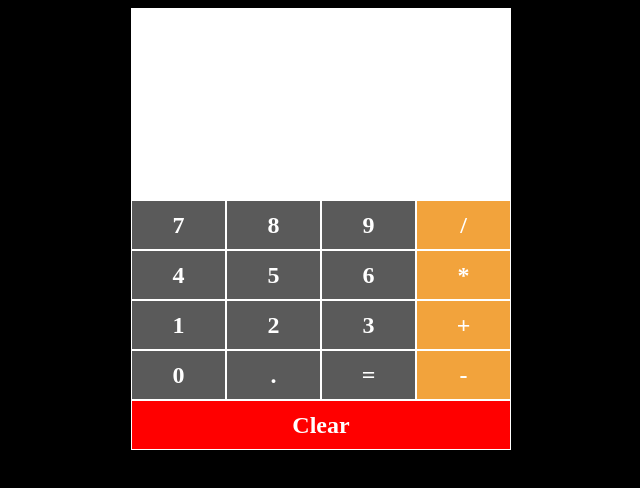
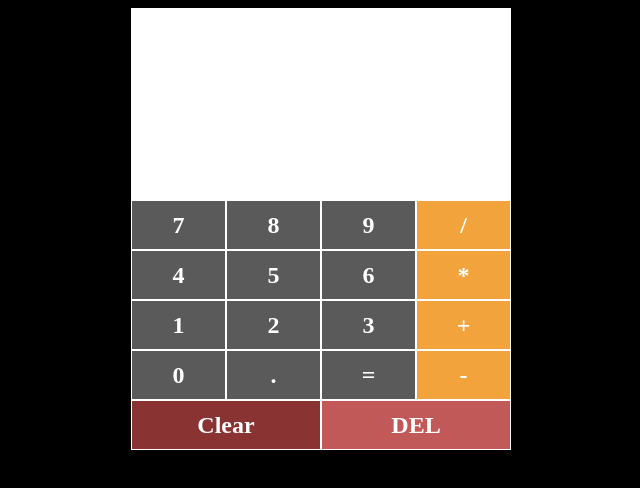
Before and after one commit to vincent-zola/calculator_react_simple, a React (Create React App) app: page / in a window 1280 px wide. Shown: the top 488 px of the page, without its empty margins (319-959 px from the left). Built offline with nearby package versions, Linux system fonts and the light colour scheme.

Commit message:
Added DEL button

```diff
--- a/src/App.css
+++ b/src/App.css
@@ -18,3 +18,7 @@ body {
   .row {
     display: flex;
   }
+
+  .mistakes{
+    display: flex;
+  }
--- a/src/App.js
+++ b/src/App.js
@@ -5,11 +5,17 @@ import Input from "./components/Input";
 import * as math from "mathjs";
 
 const App = () => {
+  // stores our typed input
   const [text, setText] = useState("");
+  // stores result
   const [result, setResult] = useState("");
-
+  // Add item to text array
   const addToText = (val) => {
     setText((text) => [...text, val]);
+  };
+  // Delete last item from text array
+  const removeFromText = () => {
+    setText((text) => text.slice(0, -1));
   };
 
   const calculateResult = () => {
@@ -19,10 +25,10 @@ const App = () => {
       setResult(math.evaluate(input));
       setText("");
     } catch (error) {
-      setResult("Syntax not supported, press Clear and try again")
+      setResult("Syntax not supported, press Clear and try again");
     }
   };
-
+  // Clear console
   const resetInput = () => {
     setText("");
     setResult("");
@@ -58,7 +64,10 @@ const App = () => {
           <Button symbol="=" handleClick={calculateResult} />
           <Button symbol="-" color={buttonColor} handleClick={addToText} />
         </div>
-        <Button symbol="Clear" color="red" handleClick={resetInput} />
+        <div className="mistakes">
+          <Button symbol="Clear" color="#8A3333" handleClick={resetInput} />
+          <Button symbol="DEL" color="#C25959" handleClick={removeFromText} />
+        </div>
       </div>
     </div>
   );
```
